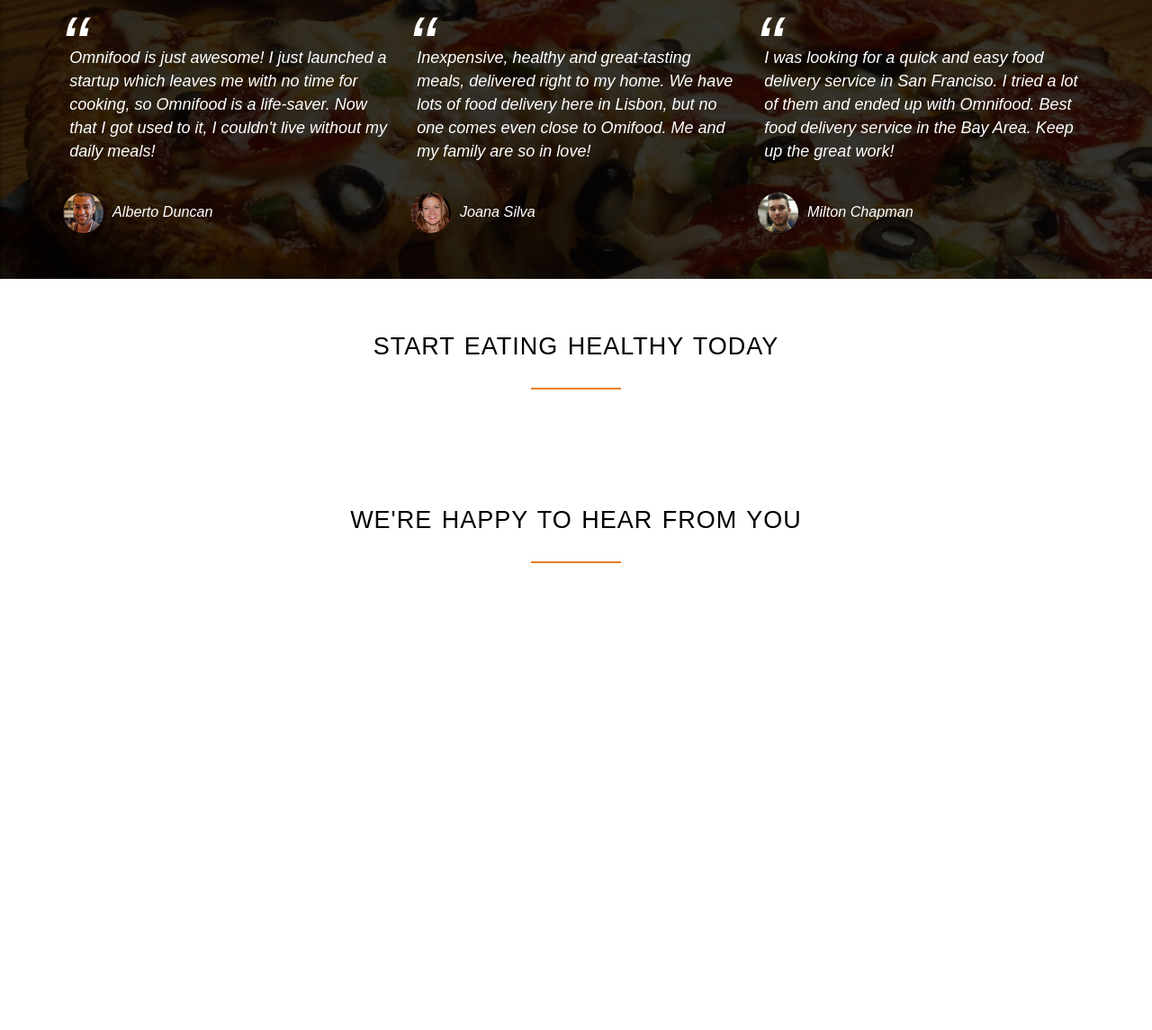
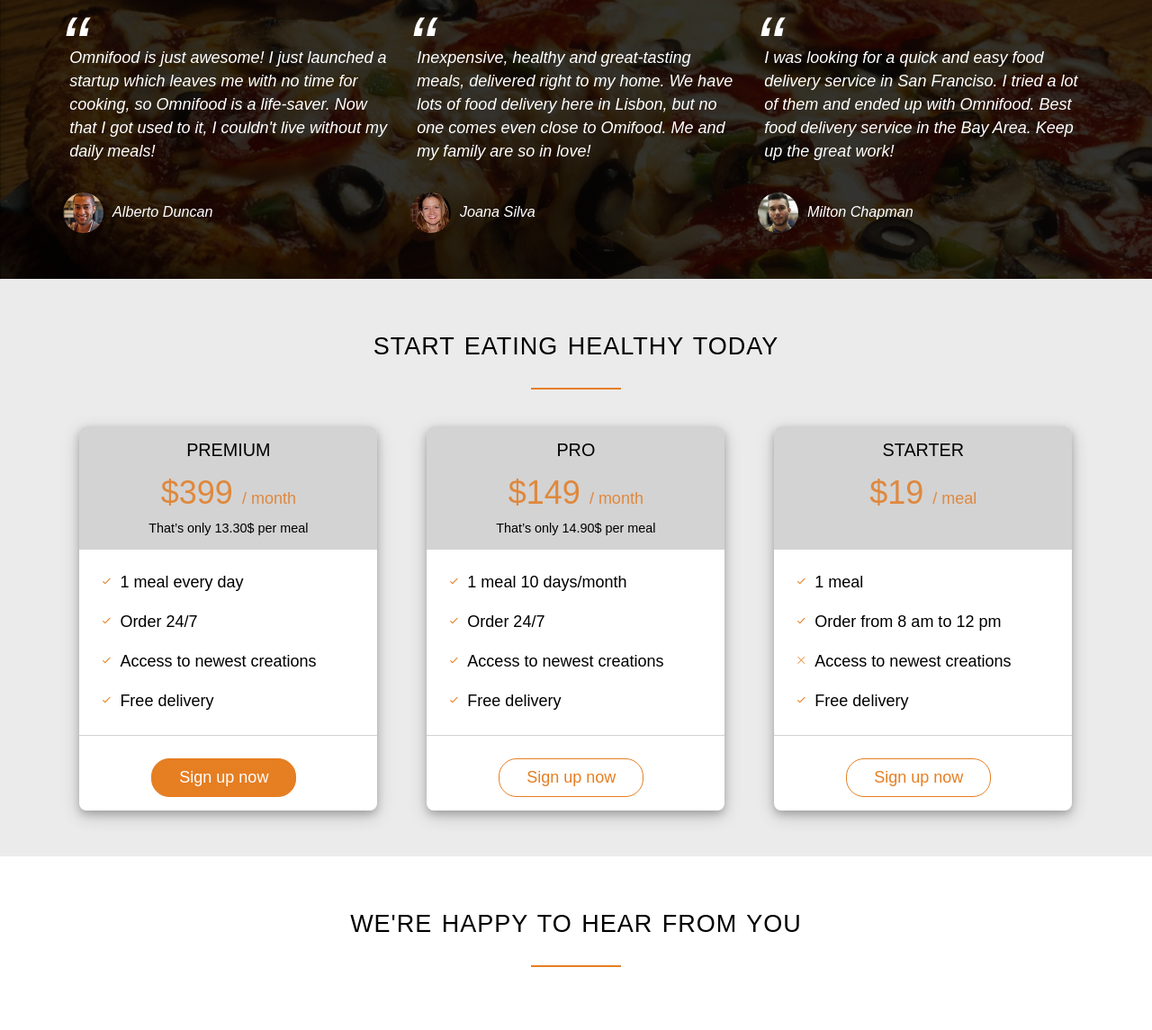
Before and after one commit to MadeiraAlexandre/OmniFood, a plain HTML site: page src/index.html in a window 1280 px wide. Shown: the part 3309-4454 px from the top of the page at 90% size. Before the commit the page ends 4005 px from the top, so only its background shows below. Drawn offline with Linux system fonts and the light colour scheme; files whose address does not match are found by name.

Commit message:
Plans section done. ✅

```diff
--- a/src/index.html
+++ b/src/index.html
@@ -2,7 +2,7 @@
 <html lang="en">
     <head>
         <title>Omni Food</title>
-        <link href="https://fonts.googleapis.com/css2?family=Lato:ital,wght@0,300;0,400;0,700;1,300;1,400&display=swap" rel="stylesheet">
+        <link href="https://fonts.googleapis.com/css2?family=Lato:ital,wght@0,100;0,300;0,400;1,100;1,300;1,400&display=swap" rel="stylesheet">
         <link rel="stylesheet" type="text/css" href="resources/css/style.css">
         <link rel="stylesheet" type="text/css" href="vendors/css/grid.css">
         <link rel="stylesheet" type="text/css" href="vendors/css/ionicons.min.css">
@@ -205,61 +205,99 @@
                 </div>
             </div>
         </section>
-        <section>
+        <section class="section-plans">
+            <div class="row">
+                <h2>Start eating healthy today</h2>
+            </div>
+           <div class="row">
+               <div class="col span-1-of-3">
+                    <div class="plan-box">
+                        <div>
+                            <h3>Premium</h3>
+                            <p class="plan-price">$399 <span>/ month</span></p>
+                            <p class="plan-price-meal">That’s only 13.30$ per meal</p>
+                        </div>
+                        <div>
+                            <ul>
+                                <li><i class="ion-ios-checkmark-empty icon-small"></i>1 meal every day</li>
+                                <li><i class="ion-ios-checkmark-empty icon-small"></i>Order 24/7</li>
+                                <li><i class="ion-ios-checkmark-empty icon-small"></i>Access to newest creations</li>
+                                <li><i class="ion-ios-checkmark-empty icon-small"></i>Free delivery</li>
+                            </ul>
+                        </div>
+                        <div>
+                            <a href="#" class="btn btn-full">Sign up now</a>
+                        </div>
+                    </div>
+               </div>
+               <div class="col span-1-of-3">
+                    <div class="plan-box">
+                        <div>
+                            <h3>Pro</h3>
+                            <p class="plan-price">$149 <span>/ month</span></p>
+                            <p class="plan-price-meal">That’s only 14.90$ per meal</p>
+                        </div>
+                        <div>
+                            <ul>
+                                <li><i class="ion-ios-checkmark-empty icon-small"></i>1 meal 10 days/month</li>
+                                <li><i class="ion-ios-checkmark-empty icon-small"></i>Order 24/7</li>
+                                <li><i class="ion-ios-checkmark-empty icon-small"></i>Access to newest creations</li>
+                                <li><i class="ion-ios-checkmark-empty icon-small"></i>Free delivery</li>
+                            </ul>
+                        </div>
+                        <div>
+                            <a href="#" class="btn btn-ghost">Sign up now</a>
+                        </div>
+                    </div>
+               </div>
+               <div class="col span-1-of-3">
+                    <div class="plan-box">
+                        <div>
+                            <h3>Starter</h3>
+                            <p class="plan-price">$19 <span>/ meal</span></p>
+                            <p class="plan-price-meal">&nbsp;</p>
+                        </div>
+                        <div>
+                            <ul>
+                                <li><i class="ion-ios-checkmark-empty icon-small"></i>1 meal</li>
+                                <li><i class="ion-ios-checkmark-empty icon-small"></i>Order from 8 am to 12 pm</li>
+                                <li><i class="ion-ios-close-empty icon-small"></i>Access to newest creations</li>
+                                <li><i class="ion-ios-checkmark-empty icon-small"></i>Free delivery</li>
+                            </ul>
+                        </div>
+                        <div>
+                            <a href="#" class="btn btn-ghost">Sign up now</a>
+                        </div>
+                    </div>
+               </div>
+           </div>
+        </section>
+        <section class="section-form">
+            <div class="row">
+                <h2>We're happy to hear from you</h2>
+            </div>
+            <div class="row">
 
-            <h2>Start eating healthy today</h2>
-        </section>
-        <section>
-            <h2>We're happy to hear from you</h2>
+            </div>
         </section>
     </body>
 </html>
 
 <!--
-
-Plan 1: Premium
-399$ per month
-That’s only 13.30$ per meal
-1 meal every day
-Order 24/7
-Access to newest creations
-Free delivery
-
-
-Plan 2: Pro
-149$ per month
-That’s only 14.90$ per meal
-1 meal 10 days/month
-Order 24/7
-Access to newest creations
-Free delivery
-
-
-Plan 3: Starter
-19$ per meal
-1 meal
-Order from 8 am to 12 pm
-Free delivery
-
 Section 7: Contact form
-Title:
-
 Fields to include:
 Name
 Email
 How did you find us?
 Newsletter
 Drop us a line
-
 Section 8: Footer
 Title: None
-
 Navigation:
 1. About us
 2. Blog
 3. Press
 4. iOS App
 5. Android App
-
-Also include links to facebook, twitter, google+ and Instagram accounts.
+Also include links to facebook, twitter, and Instagram accounts.
 -->
--- a/src/resources/css/style.css
+++ b/src/resources/css/style.css
@@ -227,9 +227,54 @@ h3{
     margin-bottom: 5px;
     padding: 0;
 }
+.section-plans {
+    background-color: rgb(235, 235, 235);
+}
+.plan-box{
+    background-color: white;
+    width: 90%;
+    margin-left: 5%;
+    border-radius: 8px;
+    box-shadow: 0 4px 8px 0 rgba(0, 0, 0, 0.2), 0 6px 20px 0 rgba(0, 0, 0, 0.19);
+}
+.plan-box div:first-child{
+    background-color: lightgray;
+    border-top-left-radius: 8px;
+    border-top-right-radius: 8px;
+}
+.plan-box div:last-child {
+    text-align: center;
+    border: 0;
+}
+.plan-box div {
+    padding: 15px;
+    border-bottom: 1px solid lightgray;
+}
+.plan-box h3{
+    text-align: center;
 
-
-
+}
+.plan-price{
+    font-size: 200%;
+    text-align: center;
+    margin-bottom: 10px;
+    font-weight: 100;
+    color: #df883d;
+}
+.plan-price span {
+    font-size: 50%;
+    font-weight: 300;
+}
+.plan-price-meal{
+    font-size: 80%;
+    text-align: center;
+}
+.plan-box ul {
+    list-style: none;
+}
+.plan-box ul li{
+    padding: 5px 0;
+}
 
 .section-costumers{
     background-image: linear-gradient(rgba(0, 0, 0, 0.8), rgba(0, 0, 0, 0.8)), url(img/back-customers.jpg);
```
